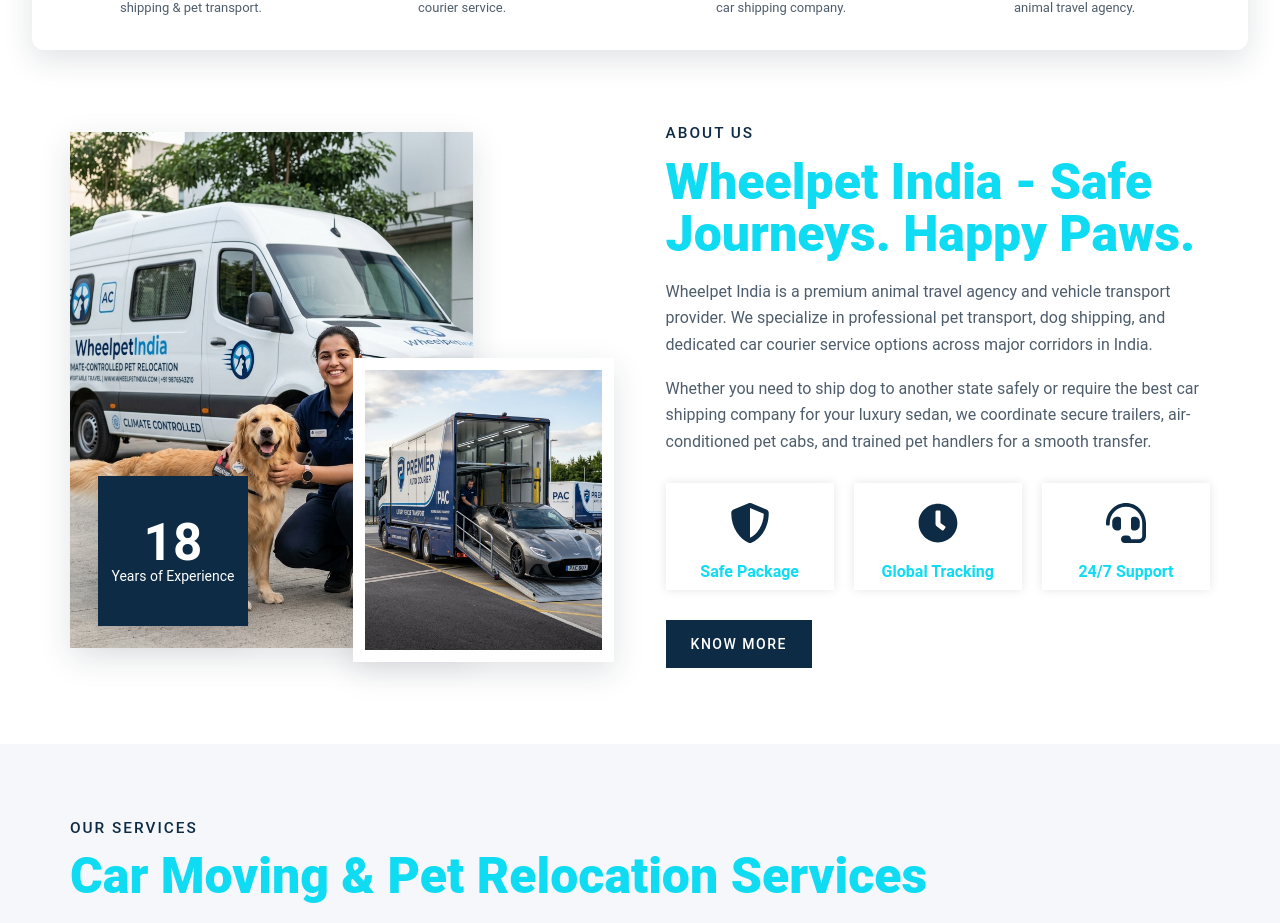
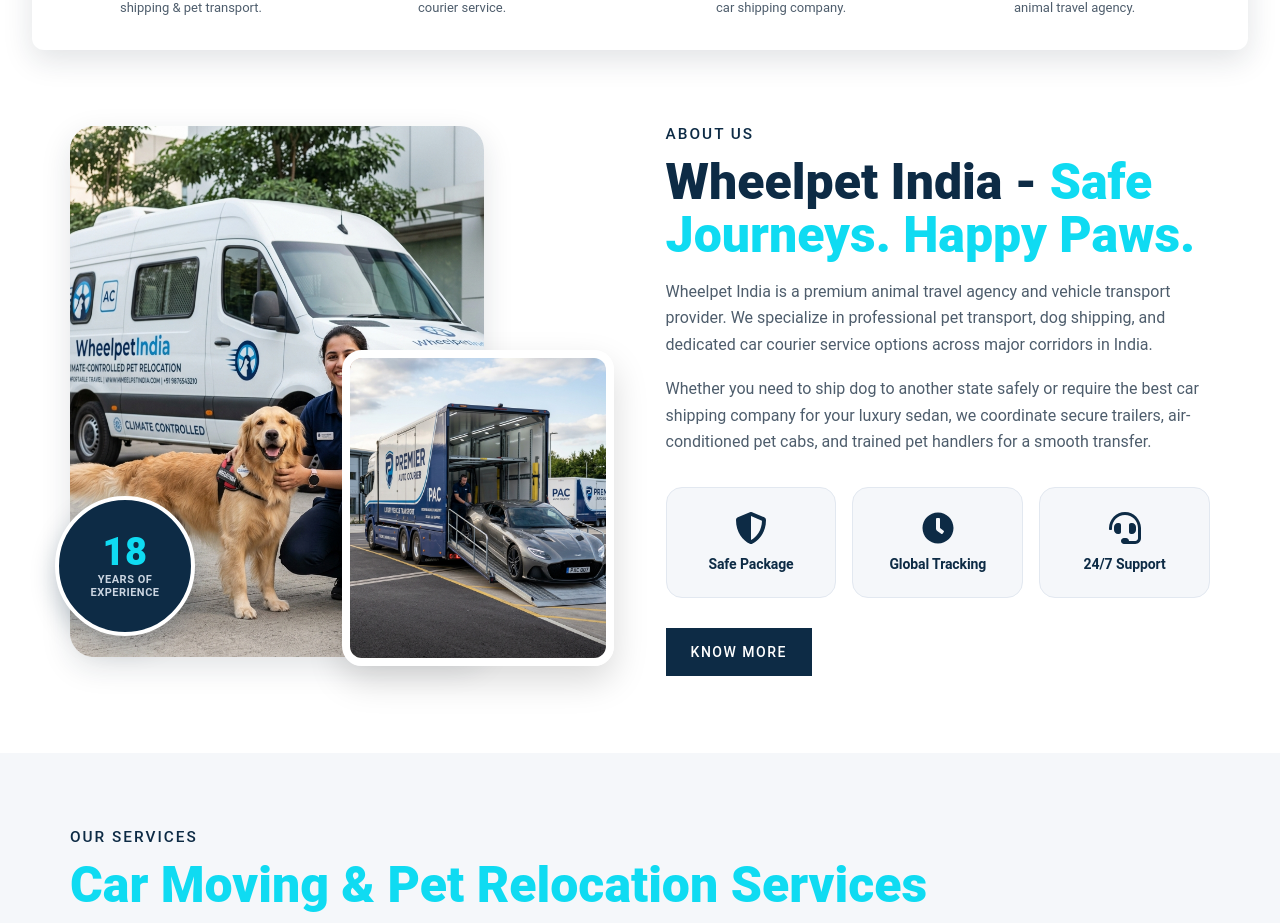
Before and after one commit to CybertizeYogesh/wheelpetindia, a Next.js app: page / in a window 1280 px wide. Shown: the part 896-1819 px from the top of the page. Built offline with nearby package versions, Linux system fonts and the light colour scheme.

Commit message:
Redesign About Us section for higher contrast, premium rounded image cards, circular fact badge, and high-readability feature boxes

```diff
--- a/app/page.js
+++ b/app/page.js
@@ -34,7 +34,9 @@
           </ScrollReveal>
           <ScrollReveal direction="right">
             <p className="eyebrow">About Us</p>
-            <h2 className="sectionTitle">Wheelpet India - Safe Journeys. Happy Paws.</h2>
+            <h2 className={`sectionTitle ${styles.aboutTitle}`}>
+              Wheelpet India - <span className={styles.accentText}>Safe Journeys. Happy Paws.</span>
+            </h2>
             <p className="sectionText">
               Wheelpet India is a premium animal travel agency and vehicle transport provider. We specialize in professional pet transport, dog shipping, and dedicated car courier service options across major corridors in India.
             </p>
--- a/styles/sections.module.css
+++ b/styles/sections.module.css
@@ -213,93 +213,149 @@
 
 .imageStack {
   position: relative;
-  min-height: clamp(430px, 42vw, 530px);
+  min-height: clamp(450px, 45vw, 550px);
   min-width: 0;
+  display: flex;
+  align-items: flex-start;
 }
 
 .imageStack img {
-  width: 74%;
+  width: 76%;
   height: auto;
   aspect-ratio: 0.78;
   object-fit: cover;
+  border-radius: 24px;
   box-shadow: var(--shadow-card);
+  transition: transform 0.4s ease;
+}
+
+.imageStack img:hover {
+  transform: scale(1.02);
 }
 
 .imageStack img:nth-child(2) {
   position: absolute;
   right: 0;
-  bottom: 0;
-  width: 48%;
+  bottom: 10px;
+  width: 50%;
   height: auto;
   aspect-ratio: 0.86;
-  border: 12px solid #ffffff;
+  border: 8px solid #ffffff;
+  border-radius: 20px;
+  box-shadow: 0 15px 35px rgba(0, 0, 0, 0.15);
+  z-index: 2;
+  transition: transform 0.4s ease;
+}
+
+.imageStack img:nth-child(2):hover {
+  transform: scale(1.05) translateY(-5px);
 }
 
 .factBadge {
   position: absolute;
-  left: 28px;
-  bottom: 36px;
-  width: clamp(118px, 12vw, 150px);
-  height: clamp(118px, 12vw, 150px);
-  display: grid;
-  place-items: center;
+  left: -15px;
+  bottom: 40px;
+  width: 140px;
+  height: 140px;
+  display: flex;
+  flex-direction: column;
+  align-items: center;
+  justify-content: center;
   background: var(--color-primary);
   color: #ffffff;
   text-align: center;
-  box-shadow: var(--shadow-card);
+  border-radius: 50%;
+  border: 4px solid #ffffff;
+  box-shadow: 0 10px 25px rgba(13, 43, 69, 0.25);
+  z-index: 3;
+  padding: 10px;
+  transition: all 0.4s ease;
+}
+
+.factBadge:hover {
+  transform: scale(1.1) rotate(-8deg);
+  border-color: var(--color-secondary);
 }
 
 .factBadge strong {
   display: block;
-  font-size: clamp(38px, 4vw, 55px);
+  font-size: 38px;
+  font-weight: 800;
+  color: var(--color-secondary);
   line-height: 1;
+  margin-bottom: 2px;
 }
 
 .factBadge span {
   display: block;
-  font-size: 14px;
-  line-height: 1.25;
+  font-size: 11px;
+  font-weight: 700;
+  letter-spacing: 0.5px;
+  line-height: 1.2;
+  text-transform: uppercase;
+  color: #cbd5e1;
 }
 
 .miniGrid {
   display: grid;
-  grid-template-columns: repeat(auto-fit, minmax(140px, 1fr));
-  gap: clamp(14px, 2vw, 20px);
-  margin-top: 28px;
+  grid-template-columns: repeat(3, 1fr);
+  gap: 16px;
+  margin-top: 32px;
 }
 
 .miniCard {
-  padding: 20px 10px 10px;
+  display: flex;
+  flex-direction: column;
+  align-items: center;
+  justify-content: center;
+  padding: 24px 16px;
   text-align: center;
-  background: #ffffff;
-  box-shadow: var(--shadow-soft);
-  transition: background var(--transition), color var(--transition), transform var(--transition);
+  background: var(--color-light);
+  border: 1px solid var(--color-border);
+  border-radius: 16px;
+  transition: all var(--transition);
 }
 
 .miniCard svg {
-  width: 40px;
-  height: 40px;
+  width: 32px;
+  height: 32px;
   color: var(--color-primary);
-  transition: color var(--transition);
+  margin-bottom: 12px;
+  transition: all var(--transition);
 }
 
 .miniCard h3 {
-  margin: 12px 0 0;
-  color: var(--color-secondary);
-  font-size: 16px;
-  font-weight: 600;
-  line-height: 1;
+  margin: 0;
+  color: var(--color-primary);
+  font-size: 14px;
+  font-weight: 700;
+  letter-spacing: -0.1px;
+  line-height: 1.2;
   transition: color var(--transition);
 }
 
 .miniCard:hover {
   background: var(--color-primary);
-  transform: translateY(-4px);
+  border-color: var(--color-primary);
+  transform: translateY(-5px);
+  box-shadow: var(--shadow-soft);
 }
 
-.miniCard:hover svg,
+.miniCard:hover svg {
+  color: var(--color-secondary);
+  transform: scale(1.1);
+}
+
 .miniCard:hover h3 {
   color: #ffffff;
+}
+
+.aboutTitle {
+  color: var(--color-primary) !important;
+}
+
+.accentText {
+  color: var(--color-secondary);
 }
 
 .serviceGrid {
```
